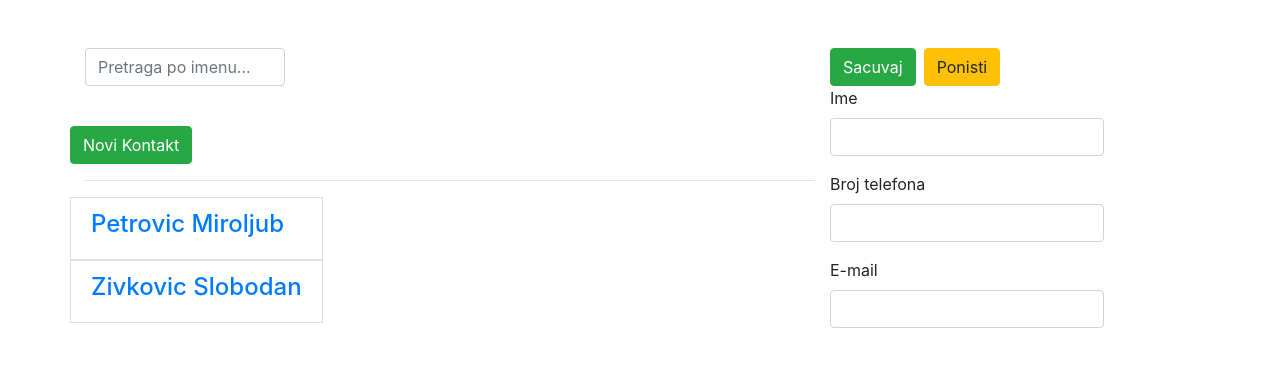
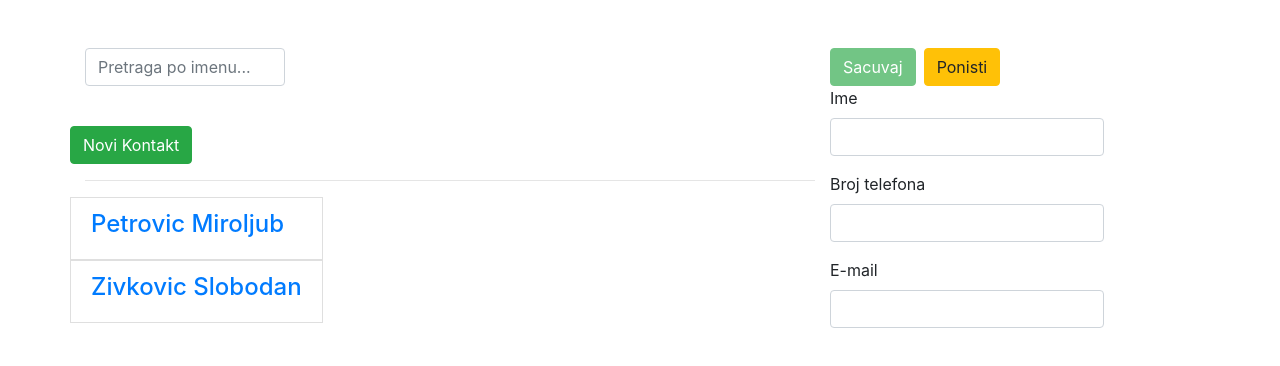
Before and after one commit to mihailo-jovanovic-ct/imenik-zadatak, an Angular app: page /imenik/new in a window 1280 px wide. Shown: the top 366 px of the page. Built offline with nearby package versions, Linux system fonts and the light colour scheme.

Commit message:
Name and Email validators implemented

```diff
--- a/package.json
+++ b/package.json
@@ -21,6 +21,7 @@
     "@angular/router": "~9.1.6",
     "boostrap": "^2.0.0",
     "bootstrap": "^4.5.0",
+    "libphonenumber-js": "^1.7.51",
     "rxjs": "~6.5.4",
     "tslib": "^1.10.0",
     "zone.js": "~0.10.2"
--- a/src/app/ljudi/ljudi-edit/ljudi-edit.component.html
+++ b/src/app/ljudi/ljudi-edit/ljudi-edit.component.html
@@ -3,7 +3,7 @@
         <form [formGroup]="covekForm" (ngSubmit)="onSubmit()">
             <div class="row">
                 <div class="col-lg-12">
-                    <button type="submit" class="btn btn-success mr-2">Sacuvaj</button>
+                    <button type="submit" class="btn btn-success mr-2" [disabled]="!covekForm.valid">Sacuvaj</button>
                     <button type="button" class="btn btn-warning" (click)="onCancel()">Ponisti</button>
                 </div>
             </div>
@@ -15,7 +15,12 @@
                             type="text"
                             id="ime"
                             formControlName="ime"
-                            class="form-control">
+                            class="form-control"
+                            [ngClass]="{'is-invalid': covekForm.get('ime').touched && covekForm.get('ime').invalid}"/>
+                            <div *ngIf="covekForm.get('ime').touched && covekForm.get('ime').invalid" class="invalid-feedback">
+                                <div *ngIf="covekForm.get('ime').errors.required">Obavezno Ime</div>
+                                <div *ngIf="covekForm.get('ime').errors.pattern">Mora biti puno ime i prezime</div>
+                            </div>
                     </div>
                 </div>
             </div>
@@ -34,12 +39,17 @@
             <div class="row">
                 <div class="col-lg-12">
                     <div class="form-group">
-                        <label for="ime">E-mail</label>
+                        <label for="mejl">E-mail</label>
                         <input
                             type="text"
                             id="mejl"
                             formControlName="mejl"
-                            class="form-control">
+                            class="form-control"
+                            [ngClass]="{'is-invalid': covekForm.get('mejl').touched && covekForm.get('mejl').invalid}"/>
+                            <div *ngIf="covekForm.get('mejl').touched && covekForm.get('mejl').invalid" class="invalid-feedback">
+                                <div *ngIf="covekForm.get('mejl').errors.required">Obavezan Email</div>
+                                <div *ngIf="covekForm.get('mejl').errors.email">Mora biti vazeca Email adresa</div>
+                            </div>
                     </div>
                 </div>
             </div>
--- a/src/app/ljudi/ljudi-edit/ljudi-edit.component.ts
+++ b/src/app/ljudi/ljudi-edit/ljudi-edit.component.ts
@@ -1,6 +1,6 @@
 import { Component, OnInit } from '@angular/core';
 import { ActivatedRoute, Params, Router } from '@angular/router';
-import { FormGroup, FormControl } from '@angular/forms';
+import { FormGroup, FormControl, Validators } from '@angular/forms';
 import { LjudiService } from '../ljudi.service';
 
 @Component({
@@ -54,9 +54,9 @@ export class LjudiEditComponent implements OnInit {
     }
 
     this.covekForm = new FormGroup({
-      ime: new FormControl(covekIme),
+      ime: new FormControl(covekIme, [Validators.required, Validators.pattern('^[a-z]{1,20}\ [a-z]{1,20}$')]),
       broj: new FormControl(covekBroj),
-      mejl: new FormControl(covekMejl)
+      mejl: new FormControl(covekMejl, [Validators.required, Validators.email])
     });
   }
 
```
Also changed, not shown: src/app/header/header.component.ts (added), 1 other file (tests, documents, lock files or other folders).
